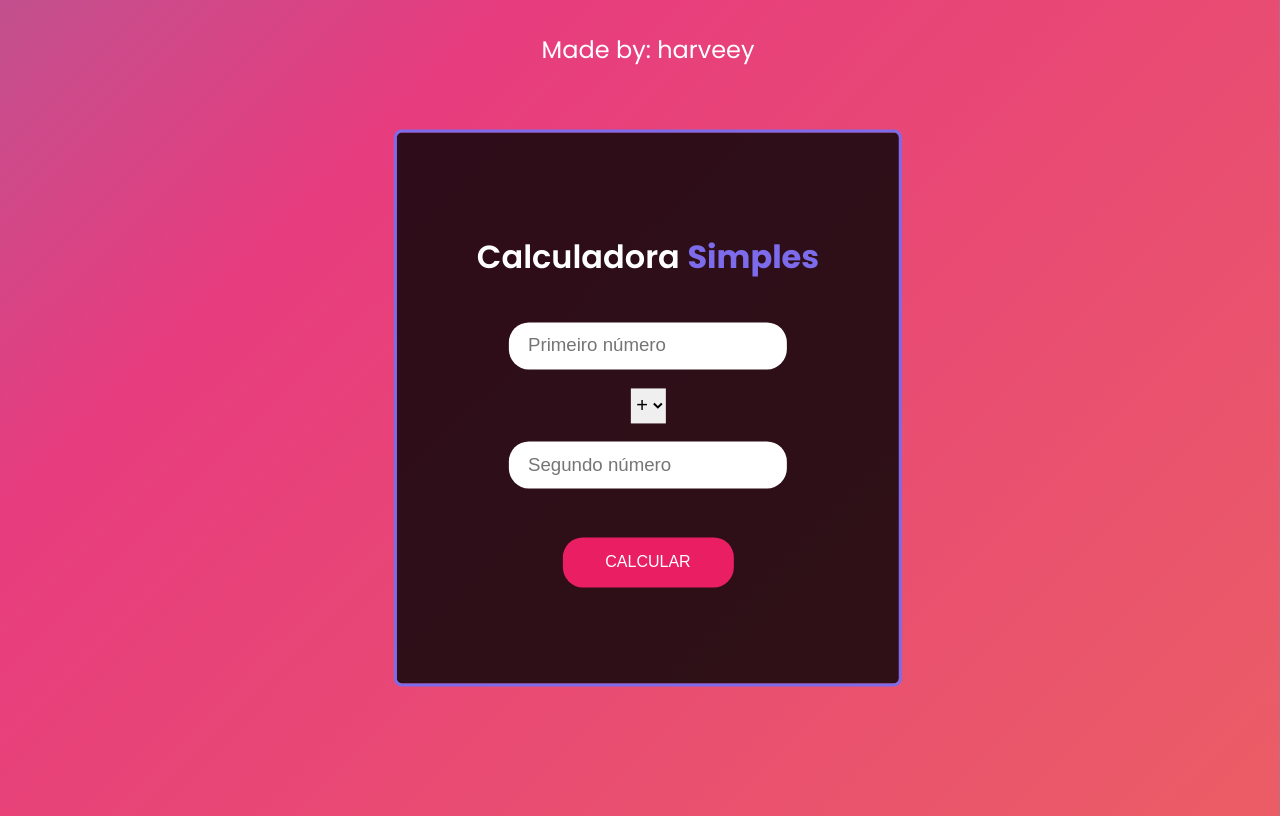
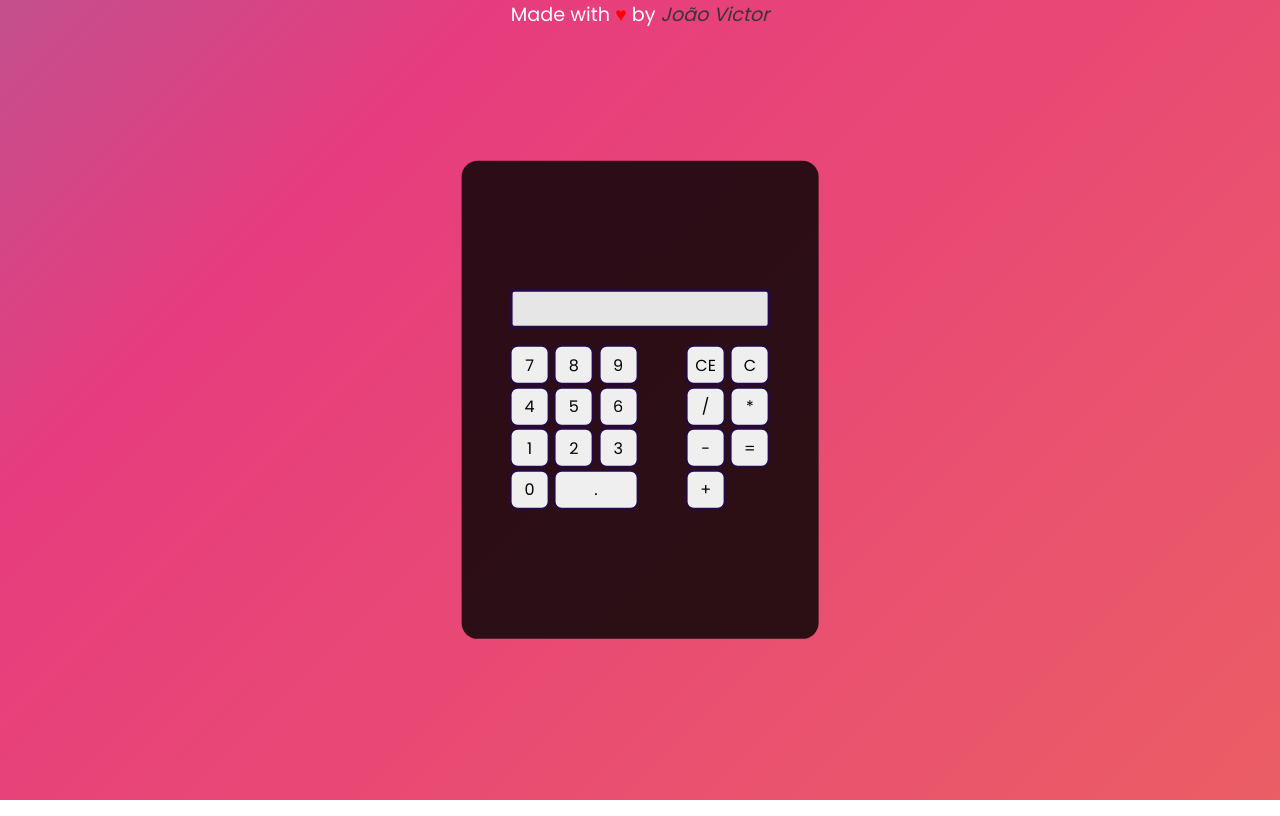
Before and after one commit to joaovictornovais/calculadora-simples, a plain HTML site: page index.html in a window 1280 px wide. Drawn offline with Linux system fonts and the light colour scheme.

Commit message:
Updated calculator

```diff
--- /dev/null
+++ b/assets/scripts/script.js
@@ -0,0 +1,23 @@
+let result = document.getElementById('viewfinder-result')
+
+function insert(num){
+    var number = document.getElementById('viewfinder-result').innerHTML;
+    document.getElementById('viewfinder-result').innerHTML = number + num;
+}
+
+function fullClear(){
+    document.getElementById('viewfinder-result').innerHTML = '';
+}
+function back(){
+    let result = document.getElementById('viewfinder-result').innerHTML;
+    document.getElementById('viewfinder-result').innerHTML = result.substring(0, result.length -1);
+}
+
+function calc(){
+    let result = document.getElementById('viewfinder-result').innerHTML;
+    if (result){
+        document.getElementById('viewfinder-result').innerHTML = eval(result);
+    } else {
+        document.getElementById('viewfinder-result').innerHTML = '0'
+    }
+}
--- /dev/null
+++ b/assets/styles/style.css
@@ -0,0 +1,77 @@
+@import url('https://fonts.googleapis.com/css2?family=Poppins:wght@300;400;500;600;700&display=swap');
+
+*{
+    margin: 0;
+    padding: 0;
+    box-sizing: border-box;
+    font-family: 'Poppins';
+}
+
+.calculator{
+    position: absolute;
+    top: 50%;
+    left: 50%;
+    transform: translate(-50%, -50%);
+    background: rgba(0, 0, 0, 0.811);
+    padding: 8rem 3rem;
+
+    display: flex;
+    flex-direction: column;
+    align-items: center;
+    justify-content: center;
+    border-radius: 1rem;
+}
+.buttons{
+    display: flex;
+    user-select: none;
+    gap: 1rem;
+}
+
+.buttons button{
+    height: 2.5rem;
+    width: 2.5rem;
+    border-radius: 0.5rem;
+    margin-bottom: 0.1rem;
+    border: 2px solid rgb(35, 10, 70);
+    font-size: 1rem;
+}
+
+.number-buttons{
+    width: 10rem;
+}
+.operator-buttons{
+    width: 5.3rem;
+}
+#point{
+    width: 5.27rem;
+}
+.viewfinder{
+    display: flex;
+    align-items: center;
+    justify-content: right;
+    margin-bottom: 1rem;
+    border: 1px solid #d7d7d7;
+    font-size: 1rem;
+    height: 2.5rem;
+    width: 16.3rem;
+    border-radius: 0.3rem;
+    background: rgb(230, 230, 230);
+    color: #000;
+    border: 3px solid rgb(35, 10, 70);
+}
+.p-credits{
+    text-align: center;
+    transition: all 300ms ease-in-out;
+}
+.p-heart{
+    color: red;
+}
+
+.p-link{
+    text-decoration: none;
+    font-style: italic;
+    color: rgb(54, 54, 54);
+}
+.p-credits:hover{
+    font-size: 1.2rem;
+}
--- a/index.html
+++ b/index.html
@@ -5,30 +5,41 @@
     <meta http-equiv="X-UA-Compatible" content="IE=edge">
     <meta name="viewport" content="width=device-width, initial-scale=1.0">
 
-    <link rel="stylesheet" type="text/css" href="styles/style.css">
-    <link rel="stylesheet" type="text/css" href="styles/body-animation.css">
+    <link rel="stylesheet" type="text/css" href="./assets/styles/style.css">
+    <link rel="stylesheet" type="text/css" href="./assets/styles/body-animation.css">
     <title>Calculadora Simples</title>
 </head>
 <body>
-    <div class="calculadora">
-        <h1>Calculadora <span>Simples</span></h1>
-        <div class="inputUser">
-            <input type="number" name="txtn1" id="txtn1" placeholder="Primeiro número">
+    <div class="calculator">
+        <div class="viewfinder">
+            <p id="viewfinder-result"></p>
         </div>
-        <select id="selector">
-            <option value="+">+</option>
-            <option value="-">-</option>
-            <option value="/">÷</option>
-            <option value="*">x</option>
-        </select>
-        <div class="inputUser">
-            <input type="number" name="txtn2" id="txtn2" placeholder="Segundo número">
+        <div class="buttons">
+            <div class="number-buttons">
+                <button onclick="insert(7)" id="7">7</button>
+                <button onclick="insert(8)" id="8">8</button>
+                <button onclick="insert(9)" id="9">9</button>
+                <button onclick="insert(4)" id="4">4</button>
+                <button onclick="insert(5)" id="5">5</button>
+                <button onclick="insert(6)" id="6">6</button>
+                <button onclick="insert(1)" id="1">1</button>
+                <button onclick="insert(2)" id="2">2</button>
+                <button onclick="insert(3)" id="3">3</button>
+                <button onclick="insert(0)" id="0">0</button>
+                <button onclick="insert('.')" id="point">.</button>
+            </div>
+            <div class="operator-buttons">
+                <button onclick="fullClear()"id="full-clean">CE</button>
+                <button onclick="back()"id="clear">C</button>
+                <button onclick="insert('/') "id="division">/</button>
+                <button onclick="insert('*') "id="multiplication">*</button>
+                <button onclick="insert('-')" id="subtraction">-</button>
+                <button onclick="calc()" id="result">=</button>
+                <button onclick="insert('+')" id="plus">+</button>
+            </div>
         </div>
-        <input class="button "type="button" value="CALCULAR" onclick="calcular()">
-        <div id="res"></div>
     </div>
-
-    <p>Made by: harveey</p>
-    <script src="scripts/script.js"></script>
+    <p class="p-credits">Made with <span class="p-heart">♥</span> by <a class="p-link" href="https://www.github.com/joaovictornovais" target="_blank">João Victor</a></p>
+    <script src="assets/scripts/script.js"></script>
 </body>
 </html>
--- a/scripts/script.js
+++ /dev/null
@@ -1,35 +0,0 @@
-/* Criando a função de calcular */
-function calcular(){
-    /* Importando as informações do HTML */
-    let txtn1 = document.getElementById('txtn1')
-    let txtn2 = document.getElementById('txtn2')
-
-    let selector = document.getElementById('selector').value /* IMPORTANTE CONVERTER PARA VALUE */
-    let res = document.getElementById('res')
-
-    /* Convertendo de String para Number */
-    let n1 = Number(txtn1.value)
-    let n2 = Number(txtn2.value)
-
-    switch(selector){
-        case '+':
-            calculo = (n1 + n2)
-            res.innerHTML = `<p>${n1} + ${n2} = <span>${calculo}</span></p>`
-            break
-
-        case '-':
-            calculo = (n1 - n2)
-            res.innerHTML = `<p>${n1} - ${n2} = <span>${calculo}</span></p>`
-            break
-
-        case '/':
-            calculo = (n1 / n2)
-            res.innerHTML = `<p>${n1} ÷ ${n2} = <span>${calculo}</span></p>`
-            break
-
-        case '*':
-            calculo = (n1 * n2)
-            res.innerHTML = `<p>${n1} x ${n2} = <span>${calculo}</span></p>`
-            break
-    }
-}
--- a/styles/style.css
+++ /dev/null
@@ -1,67 +0,0 @@
-@import url('https://fonts.googleapis.com/css2?family=Poppins:wght@300;400;500;600;700&display=swap');
-
-body{
-    display: flex;
-    flex-direction: column;
-    align-items: center;
-    text-align: center;
-    font-family: Poppins;
-}
-
-.calculadora{
-    position: absolute;
-    top: 50%;
-    left: 50%;
-    transform: translate(-50%, -50%);
-
-    background: rgba(0, 0, 0, 0.8);
-    border-radius: 5px;
-    outline: 3px solid #7c6bea;
-    padding: 5em;
-}
-
-h1{
-    color: #FFF;
-    font-weight: 600;
-}
-
-input{
-    padding: 1em;
-    border: none;
-    width: 15rem;
-    height: 10px;
-    margin: 1em;
-    outline: none;
-    font-size: 14pt;
-    border-radius: 20px;
-}
-.button{
-    margin-top: 30px;
-    font-size: 12pt;
-    width: 50%;
-    height: 100%;
-
-    font-weight: 500;
-    background: #E91E63;
-    color: #fff;
-    cursor: pointer;
-    transition: 0.2s ease;
-}
-.button:hover{
-    background: #4a2356;
-}
-span{
-    color: #7c6bea;
-    font-weight: 700;
-}
-p{
-    font-size: 18pt;
-}
-select{
-    font-size: 20px;
-    text-align: center;
-    width: 35px;
-    height: 35px;
-    border: none;
-    outline: none;
-}
```
Also changed, not shown: assets/styles/body-animation.css (renamed from styles/body-animation.css).
